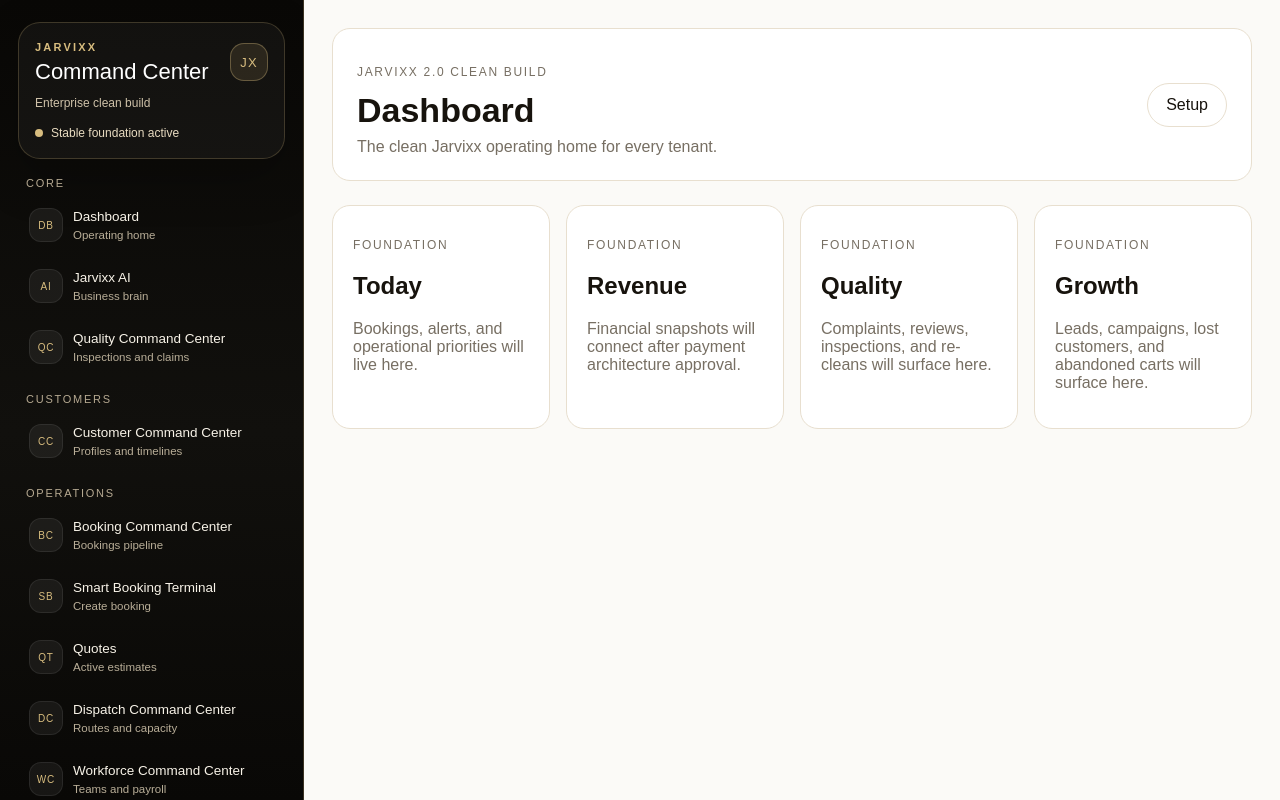
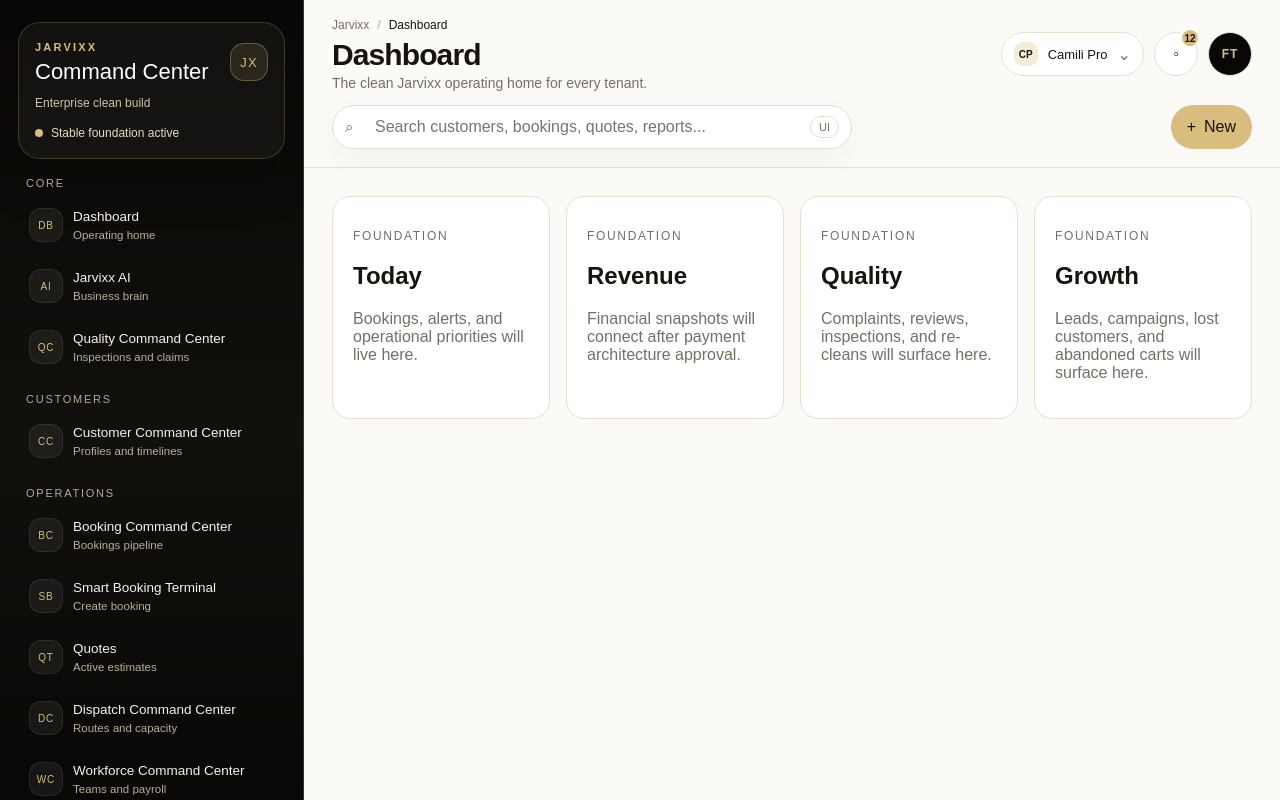
Before and after one commit to 360jarvis/JARVISV4, a Next.js app: page /app in a window 1280 px wide. Built offline with nearby package versions, Linux system fonts and the light colour scheme.

Commit message:
Add enterprise top navigation framework

```diff
--- a/components/AppShell.tsx
+++ b/components/AppShell.tsx
@@ -1,15 +1 @@
-import type { ReactNode } from 'react';
-import Header from './layout/Header';
-import Sidebar from './layout/Sidebar';
-
-export default function AppShell(props: { title: string; subtitle: string; children?: ReactNode }) {
-  return (
-    <div style={{ display: 'grid', gridTemplateColumns: '304px 1fr', minHeight: '100vh', background: 'var(--jarvixx-ivory)' }}>
-      <Sidebar />
-      <main style={{ padding: 28, minWidth: 0 }}>
-        <Header title={props.title} subtitle={props.subtitle} />
-        {props.children}
-      </main>
-    </div>
-  );
-}
+export { default } from './layout/AppShell';
--- /dev/null
+++ b/components/layout/AppShell.tsx
@@ -0,0 +1,15 @@
+import type { ReactNode } from 'react';
+import Sidebar from './Sidebar';
+import TopNavigation from './TopNavigation';
+
+export default function AppShell(props: { title: string; subtitle: string; children?: ReactNode }) {
+  return (
+    <div style={{ display: 'grid', gridTemplateColumns: '304px 1fr', minHeight: '100vh', background: 'var(--jarvixx-ivory)' }}>
+      <Sidebar />
+      <main style={{ minWidth: 0 }}>
+        <TopNavigation title={props.title} subtitle={props.subtitle} />
+        <div style={{ padding: 28 }}>{props.children}</div>
+      </main>
+    </div>
+  );
+}
--- /dev/null
+++ b/components/layout/Breadcrumbs.tsx
@@ -0,0 +1,14 @@
+export default function Breadcrumbs(props: { items?: string[] }) {
+  const items = props.items && props.items.length > 0 ? props.items : ['Workspace'];
+
+  return (
+    <nav aria-label="Breadcrumb" style={{ display: 'flex', alignItems: 'center', gap: 8, color: 'var(--jarvixx-muted)', fontSize: 12 }}>
+      {items.map((item, index) => (
+        <span key={`${item}-${index}`} style={{ display: 'inline-flex', alignItems: 'center', gap: 8 }}>
+          <span style={{ color: index === items.length - 1 ? 'var(--jarvixx-ink)' : 'var(--jarvixx-muted)' }}>{item}</span>
+          {index < items.length - 1 ? <span aria-hidden="true" style={{ color: '#b7aa92' }}>/</span> : null}
+        </span>
+      ))}
+    </nav>
+  );
+}
--- /dev/null
+++ b/components/layout/CompanySwitcher.tsx
@@ -0,0 +1,24 @@
+export default function CompanySwitcher() {
+  return (
+    <button
+      type="button"
+      aria-label="Switch company"
+      style={{
+        display: 'flex',
+        alignItems: 'center',
+        gap: 10,
+        minHeight: 44,
+        padding: '0 12px',
+        borderRadius: 999,
+        border: '1px solid var(--jarvixx-border)',
+        background: '#fff',
+        color: 'var(--jarvixx-ink)',
+        cursor: 'pointer'
+      }}
+    >
+      <span aria-hidden="true" style={{ width: 24, height: 24, borderRadius: 9, display: 'grid', placeItems: 'center', background: 'var(--jarvixx-gold-soft)', color: 'var(--jarvixx-ink)', fontSize: 10, fontWeight: 700 }}>CP</span>
+      <span style={{ fontSize: 13 }}>Camili Pro</span>
+      <span aria-hidden="true" style={{ color: 'var(--jarvixx-muted)' }}>⌄</span>
+    </button>
+  );
+}
--- /dev/null
+++ b/components/layout/GlobalSearch.tsx
@@ -0,0 +1,32 @@
+export default function GlobalSearch() {
+  return (
+    <form role="search" aria-label="Global Jarvixx search" style={{ flex: 1, maxWidth: 520 }}>
+      <label htmlFor="global-search" style={{ position: 'absolute', width: 1, height: 1, padding: 0, margin: -1, overflow: 'hidden', clip: 'rect(0, 0, 0, 0)', whiteSpace: 'nowrap', border: 0 }}>
+        Search Jarvixx
+      </label>
+      <div
+        style={{
+          display: 'grid',
+          gridTemplateColumns: '18px 1fr auto',
+          alignItems: 'center',
+          gap: 10,
+          minHeight: 44,
+          padding: '0 12px',
+          borderRadius: 999,
+          border: '1px solid var(--jarvixx-border)',
+          background: '#fff',
+          boxShadow: '0 10px 30px rgba(23,19,13,0.04)'
+        }}
+      >
+        <span aria-hidden="true" style={{ color: 'var(--jarvixx-muted)', fontSize: 15 }}>⌕</span>
+        <input
+          id="global-search"
+          placeholder="Search customers, bookings, quotes, reports..."
+          disabled
+          style={{ border: 0, outline: 0, background: 'transparent', color: 'var(--jarvixx-muted)', minWidth: 0 }}
+        />
+        <span style={{ border: '1px solid var(--jarvixx-border)', borderRadius: 999, padding: '4px 8px', color: 'var(--jarvixx-muted)', fontSize: 11 }}>UI</span>
+      </div>
+    </form>
+  );
+}
--- a/components/layout/Header.tsx
+++ b/components/layout/Header.tsx
@@ -1,12 +1,5 @@
+import TopNavigation from './TopNavigation';
+
 export default function Header(props: { title: string; subtitle: string }) {
-  return (
-    <header className="lux-card" style={{ padding: 24, marginBottom: 24, display: 'flex', justifyContent: 'space-between', gap: 18, alignItems: 'center' }}>
-      <div>
-        <p className="kicker">Jarvixx 2.0 Clean Build</p>
-        <h1 style={{ margin: '8px 0', fontSize: 34 }}>{props.title}</h1>
-        <p style={{ margin: 0, color: 'var(--jarvixx-muted)' }}>{props.subtitle}</p>
-      </div>
-      <a className="lux-button secondary" href="/app/setup">Setup</a>
-    </header>
-  );
+  return <TopNavigation title={props.title} subtitle={props.subtitle} />;
 }
--- /dev/null
+++ b/components/layout/NotificationCenter.tsx
@@ -0,0 +1,40 @@
+export default function NotificationCenter() {
+  return (
+    <button
+      type="button"
+      aria-label="Open notifications"
+      style={{
+        position: 'relative',
+        width: 44,
+        height: 44,
+        borderRadius: 999,
+        border: '1px solid var(--jarvixx-border)',
+        background: '#fff',
+        color: 'var(--jarvixx-ink)',
+        cursor: 'pointer'
+      }}
+    >
+      <span aria-hidden="true">◦</span>
+      <span
+        aria-label="12 unread notifications"
+        style={{
+          position: 'absolute',
+          top: -5,
+          right: -3,
+          minWidth: 20,
+          height: 20,
+          borderRadius: 999,
+          display: 'grid',
+          placeItems: 'center',
+          background: 'var(--jarvixx-gold)',
+          color: 'var(--jarvixx-ink)',
+          border: '2px solid #fff',
+          fontSize: 10,
+          fontWeight: 700
+        }}
+      >
+        12
+      </span>
+    </button>
+  );
+}
--- /dev/null
+++ b/components/layout/QuickActions.tsx
@@ -0,0 +1,15 @@
+const actions = ['Booking', 'Customer', 'Quote'];
+
+export default function QuickActions() {
+  return (
+    <div style={{ display: 'flex', alignItems: 'center', gap: 6 }}>
+      <a className="lux-button" href="/app/bookings/new" style={{ minHeight: 44, display: 'inline-flex', alignItems: 'center', gap: 8, padding: '0 16px' }}>
+        <span aria-hidden="true">+</span>
+        New
+      </a>
+      <div aria-label="Quick action preview" style={{ display: 'none' }}>
+        {actions.join(', ')}
+      </div>
+    </div>
+  );
+}
--- /dev/null
+++ b/components/layout/TopNavigation.tsx
@@ -0,0 +1,41 @@
+import Breadcrumbs from './Breadcrumbs';
+import CompanySwitcher from './CompanySwitcher';
+import GlobalSearch from './GlobalSearch';
+import NotificationCenter from './NotificationCenter';
+import QuickActions from './QuickActions';
+import UserProfileMenu from './UserProfileMenu';
+
+export default function TopNavigation(props: { title: string; subtitle: string }) {
+  return (
+    <header
+      style={{
+        position: 'sticky',
+        top: 0,
+        zIndex: 10,
+        padding: '18px 28px',
+        borderBottom: '1px solid var(--jarvixx-border)',
+        background: 'rgba(251,250,247,0.92)',
+        backdropFilter: 'blur(18px)'
+      }}
+    >
+      <div style={{ display: 'grid', gap: 14 }}>
+        <div style={{ display: 'flex', justifyContent: 'space-between', gap: 18, alignItems: 'center' }}>
+          <div style={{ minWidth: 0 }}>
+            <Breadcrumbs items={['Jarvixx', props.title]} />
+            <h1 style={{ margin: '7px 0 4px', fontSize: 30, lineHeight: 1.05, letterSpacing: '-0.03em' }}>{props.title}</h1>
+            <p style={{ margin: 0, color: 'var(--jarvixx-muted)', fontSize: 14 }}>{props.subtitle}</p>
+          </div>
+          <div style={{ display: 'flex', alignItems: 'center', gap: 10 }}>
+            <CompanySwitcher />
+            <NotificationCenter />
+            <UserProfileMenu />
+          </div>
+        </div>
+        <div style={{ display: 'flex', alignItems: 'center', justifyContent: 'space-between', gap: 14 }}>
+          <GlobalSearch />
+          <QuickActions />
+        </div>
+      </div>
+    </header>
+  );
+}
--- /dev/null
+++ b/components/layout/UserProfileMenu.tsx
@@ -0,0 +1,24 @@
+export default function UserProfileMenu() {
+  return (
+    <button
+      type="button"
+      aria-label="Open user profile menu"
+      style={{
+        width: 44,
+        height: 44,
+        borderRadius: 999,
+        border: '1px solid var(--jarvixx-border)',
+        background: 'var(--jarvixx-black)',
+        color: 'var(--jarvixx-gold)',
+        display: 'grid',
+        placeItems: 'center',
+        cursor: 'pointer',
+        fontSize: 12,
+        fontWeight: 700,
+        letterSpacing: '0.08em'
+      }}
+    >
+      FT
+    </button>
+  );
+}
```
